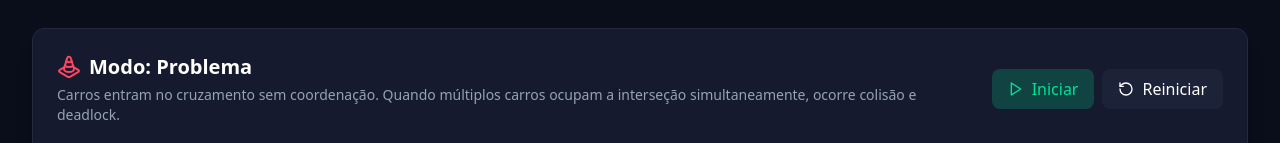
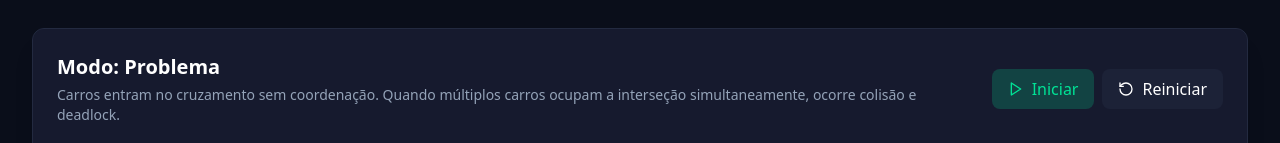
Before and after one commit to Daniel-Colonheze/Simulador-de-Deadlock-em-Transito, a Next.js app: page / in a window 1280 px wide. Shown: the part 721-864 px from the top of the page. Built offline with nearby package versions, Linux system fonts and the light colour scheme.

Commit message:
Tiranddo os traffic cones do canvas

```diff
--- a/components/SimulationCanvas.tsx
+++ b/components/SimulationCanvas.tsx
@@ -24,6 +24,7 @@ export function SimulationCanvas({ mode, title, description }: SimulationCanvasP
     const updateSize = () => {
       if (!containerRef.current || !canvasRef.current) return;
       const containerWidth = containerRef.current.clientWidth;
+      // Limita o tamanho máximo para não ficar enorme em desktop
       const maxSize = Math.min(containerWidth, 600);
       const newScale = maxSize / W;
       setScale(newScale);
@@ -46,11 +47,7 @@ export function SimulationCanvas({ mode, title, description }: SimulationCanvasP
       <div className="p-4 sm:p-6 border-b border-border bg-secondary/50">
         <div className="flex flex-col sm:flex-row sm:items-center sm:justify-between gap-4">
           <div>
-            {/* Ícone ao lado do título */}
-            <div className="flex items-center gap-2">
-              <TrafficCone className="w-5 h-5 sm:w-6 sm:h-6 text-accent-north" />
-              <h3 className="text-lg sm:text-xl font-semibold text-foreground">{title}</h3>
-            </div>
+            <h3 className="text-lg sm:text-xl font-semibold text-foreground">{title}</h3>
             <p className="text-xs sm:text-sm text-muted-foreground mt-1">{description}</p>
           </div>
           <div className="flex items-center gap-2">
```
